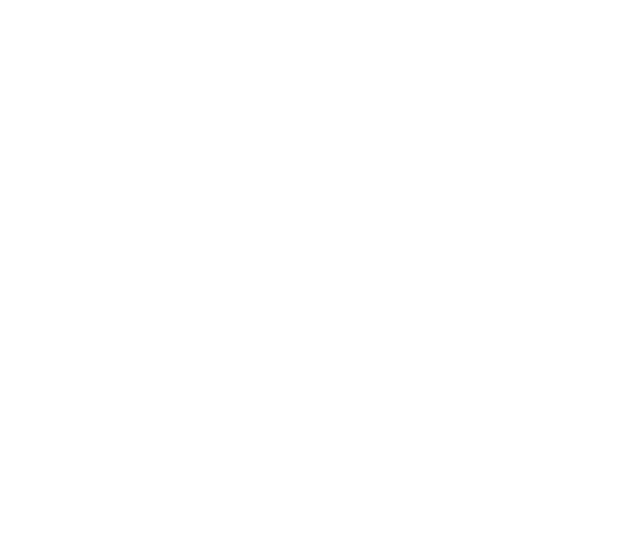
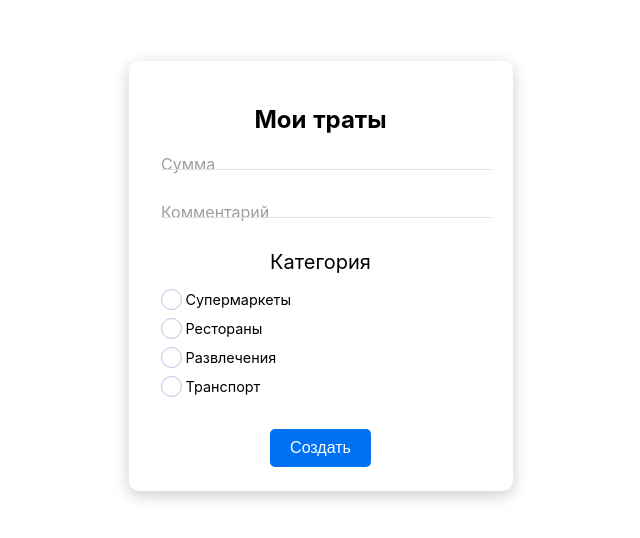
Before and after one commit to sirAbramstone/expense-tracker, a Nuxt app: page / in a window 1280 px wide. Shown: the part 132-670 px from the top of the page, without its empty margins (429-1069 px from the left). Built offline with nearby package versions, Linux system fonts and the light colour scheme.

Commit message:
feat: add expenseForm component. add styles for expense-form

```diff
--- /dev/null
+++ b/components/expenseForm.vue
@@ -0,0 +1,220 @@
+<template lang="pug">
+  form.form
+    h1.form__title Мои траты
+    .form__group
+      input.form__field(id="amount" type="text" name="amount" placeholder=" ")
+      label.form__label(for="amount") Сумма
+
+    .form__group
+      input.form__field(id="comment" type="text" name="comment" placeholder=" ")
+      label.form__label(for="comment") Комментарий
+
+    .form__group
+      fieldset.form__fieldset
+        legend.form__subtitle Категория
+
+        .form__radio-group
+          input.form__radio(id="t1" type="radio" name="tag" value="1")
+          label.form__label(for="t1") Супермаркеты
+        .form__radio-group
+          input.form__radio(id="t2" type="radio" name="tag" value="2")
+          label.form__label(for="t2") Рестораны
+        .form__radio-group
+          input.form__radio(id="t3" type="radio" name="tag" value="3")
+          label.form__label(for="t3") Развлечения
+        .form__radio-group
+          input.form__radio(id="t4" type="radio" name="tag" value="4")
+          label.form__label(for="t4") Транспорт
+
+    button.form__button(type="submit") Создать
+</template>
+
+<script lang="ts">
+export default {
+  name: 'ExpenseForm'
+}
+</script>
+
+<style lang="scss" scoped>
+  .form {
+    $self: &;
+
+    width: 320px;
+    padding: 24px 32px;
+    border-radius: 10px;
+    box-shadow: 0 4px 16px #ccc;
+    font-size: 1rem;
+
+    &__title {
+      font-size: 1.5em;
+    }
+
+    &__subtitle {
+      font-size: 1.25em;
+      margin-bottom: 0.75em;
+    }
+
+    &__group {
+      position: relative;
+      margin-bottom: 2em;
+
+      display: flex;
+      flex-direction: column;
+    }
+
+    &__field {
+      padding: 0 10px 0 0;
+      width: 100%;
+      border: none;
+      border-bottom: 1px solid #e0e0e0;
+      outline: none;
+      background-color: transparent;
+      transition: .3s;
+
+      & ~ #{ $self }__label {
+        position: absolute;
+        top: 0;
+        left: 0;
+        z-index: -1;
+        transition: .3s;
+        will-change: transform;
+        color: #9e9e9e;
+      }
+
+      &:focus {
+        border-bottom: 1px solid #1a73a8;
+      }
+
+      &:focus ~ #{ $self }__label,
+      &:not(:placeholder-shown) ~ #{ $self }__label {
+        transform: translate(calc(100% / 10 * -1), -18px) scale(0.8);
+      }
+    }
+
+    &__button {
+      padding: 10px 20px;
+      border: none;
+      border-radius: 5px;
+      color: #fff;
+      background-color: rgb(0, 113, 240);
+      opacity: 1;
+      cursor: pointer;
+      outline: none;
+      transition: opacity .3s;
+      font-size: 1em;
+
+      &:focus,
+      &:hover {
+        opacity: 0.7;
+      }
+    }
+
+    &__fieldset {
+      margin: 0;
+      padding: 0;
+      border: none;
+    }
+
+    &__radio-group {
+      text-align: left;
+
+      &:not(:last-child) {
+        margin-bottom: 0.5em;
+      }
+    }
+  }
+
+  @supports(-webkit-appearance: none) or (-moz-appearance: none) {
+    input[type='radio'] {
+      --active: #275EFE;
+      --active-inner: #fff;
+      --focus: 2px rgba(39, 94, 254, .3);
+      --border: #BBC1E1;
+      --border-hover: #275EFE;
+      --background: #fff;
+      --disabled: #F6F8FF;
+      --disabled-inner: #E1E6F9;
+      -webkit-appearance: none;
+      -moz-appearance: none;
+      height: 21px;
+      outline: none;
+      display: inline-block;
+      vertical-align: top;
+      position: relative;
+      margin: 0;
+      cursor: pointer;
+      border: 1px solid var(--bc, var(--border));
+      background: var(--b, var(--background));
+      transition: background .3s, border-color .3s, box-shadow .2s;
+      &:after {
+        content: '';
+        display: block;
+        left: 0;
+        top: 0;
+        position: absolute;
+        transition: transform var(--d-t, .3s) var(--d-t-e, ease), opacity var(--d-o, .2s);
+      }
+      &:checked {
+        --b: var(--active);
+        --bc: var(--active);
+        --d-o: .3s;
+        --d-t: .6s;
+        --d-t-e: cubic-bezier(.2, .85, .32, 1.2);
+      }
+      &:disabled {
+        --b: var(--disabled);
+        cursor: not-allowed;
+        opacity: .9;
+        &:checked {
+          --b: var(--disabled-inner);
+          --bc: var(--border);
+        }
+        & + label {
+          cursor: not-allowed;
+        }
+      }
+      &:hover {
+        &:not(:checked) {
+          &:not(:disabled) {
+            --bc: var(--border-hover);
+          }
+        }
+      }
+      &:focus {
+        box-shadow: 0 0 0 var(--focus);
+      }
+      &:not(.switch) {
+        width: 21px;
+        &:after {
+          opacity: var(--o, 0);
+        }
+        &:checked {
+          --o: 1;
+        }
+      }
+      & + label {
+        font-size: 0.9em;
+        line-height: 21px;
+        display: inline-block;
+        vertical-align: top;
+        cursor: pointer;
+        margin-left: 4px;
+      }
+    }
+
+    input[type='radio'] {
+      border-radius: 50%;
+      &:after {
+        width: 19px;
+        height: 19px;
+        border-radius: 50%;
+        background: var(--active-inner);
+        opacity: 0;
+        transform: scale(var(--s, .7));
+      }
+      &:checked {
+        --s: .5;
+      }
+    }
+  }
+</style>
--- a/layouts/default.vue
+++ b/layouts/default.vue
@@ -16,24 +16,19 @@ export default {
 
 <style>
   :root {
+    --root-font-size: 16px;
     --grid-columns: 8;
     --grid-gap-size: 10px;
   }
 
   html {
     font-family: "Source Sans Pro", -apple-system, BlinkMacSystemFont, "Segoe UI", Roboto, "Helvetica Neue", Arial, sans-serif;
-    font-size: 16px;
+    font-size: var(--root-font-size);
     word-spacing: 1px;
     -ms-text-size-adjust: 100%;
     -webkit-text-size-adjust: 100%;
     -moz-osx-font-smoothing: grayscale;
     -webkit-font-smoothing: antialiased;
-    box-sizing: border-box;
-  }
-
-  *, *:before, *:after {
-    box-sizing: border-box;
-    margin: 0;
   }
 
   .grid {
--- a/package.json
+++ b/package.json
@@ -24,8 +24,11 @@
     "eslint-friendly-formatter": "^4.0.1",
     "eslint-loader": "^2.1.1",
     "eslint-plugin-vue": "^6.2.1",
+    "modern-css-reset": "^1.1.0",
+    "node-sass": "^4.13.1",
     "pug": "^2.0.4",
     "pug-loader": "^2.4.0",
-    "pug-plain-loader": "^1.0.0"
+    "pug-plain-loader": "^1.0.0",
+    "sass-loader": "^8.0.2"
   }
 }
--- a/pages/index.vue
+++ b/pages/index.vue
@@ -1,10 +1,15 @@
 <template lang="pug">
   section.container
+    expense-form
 </template>
 
 <script lang="ts">
+import ExpenseForm from '~/components/expenseForm.vue'
+
 export default {
-  components: {}
+  components: {
+    ExpenseForm
+  }
 }
 </script>
 
```
Also changed, not shown: 1 other file (tests, documents, lock files or other folders).
